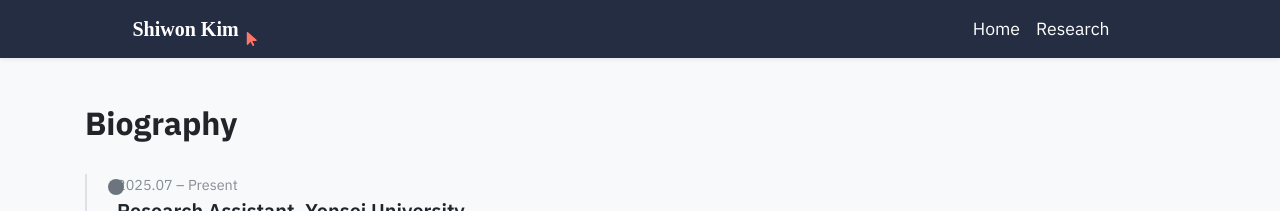
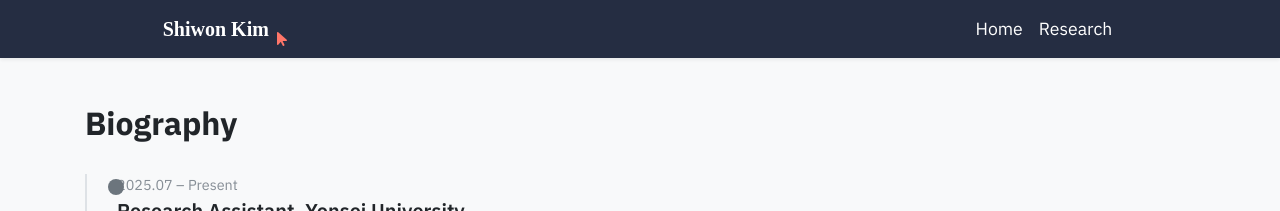
Before and after one commit to shiwonkim/shiwonkim.github.io, a Jekyll site: the page built from bio.html, in a window 1280 px wide. Shown: the top 211 px of the page. Built offline with Jekyll 4.4.1, drawn with Linux system fonts in a browser that asks for light colours; nearby versions of some CDN libraries; some web fonts are replaced; a style sheet for code colours, icons or effects is not loaded.

Commit message:
edit profile

```diff
--- a/_includes/navbar.html
+++ b/_includes/navbar.html
@@ -22,7 +22,7 @@
 <nav class="navbar navbar-expand-sm navbar-custom fixed-top mb-5 shadow-sm">
   <!-- <div class="{% if page.container_class %}{{ page.container_class }}{% else %}container-fluid{% endif %}"> -->
   <!-- <div class="container-fluid pl-4 pr-0"> -->
-  <div class="container" style="max-width: 1750px;">
+  <div class="container pl-5" style="max-width: 1750px;">
     <div class="row w-100 justify-content-center">
       <div class="col-12 col-lg-10 d-flex justify-content-between align-items-center">
         <a class="navbar-brand d-inline-flex align-items-end" href="{{ '/' | relative_url }}">
```
